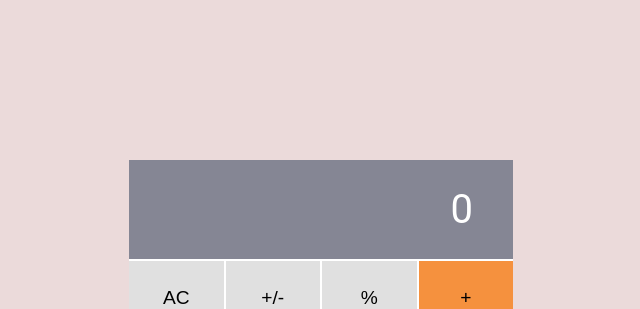
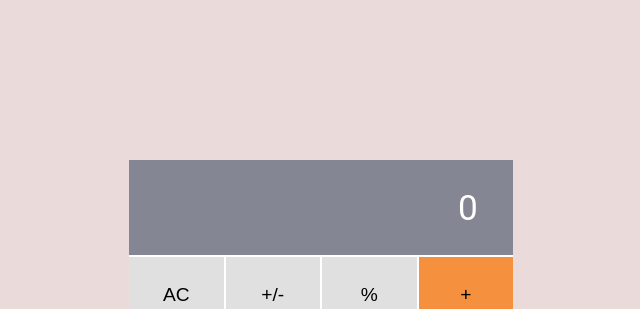
Before and after one commit to DevaWinner/math-magician, a React (Create React App) app: page / in a window 1280 px wide. Shown: the top 309 px of the page, without its empty margins (319-959 px from the left). Built offline with nearby package versions, Linux system fonts and the light colour scheme.

Commit message:
Update styling for result display

```diff
--- a/src/components/stylesheet/calculator.css
+++ b/src/components/stylesheet/calculator.css
@@ -48,13 +48,12 @@ body {
   grid-column: 1 / 3;
 }
 
-.result-line-text {
-  grid-column: 1 / 5;
+.result-line {
   display: flex;
   justify-content: flex-end;
   align-items: center;
   padding-right: 1em;
-  font-size: 2.5rem;
+  font-size: 2.2rem;
   background-color: var(--result-bar);
   color: var(--white);
 }
```
